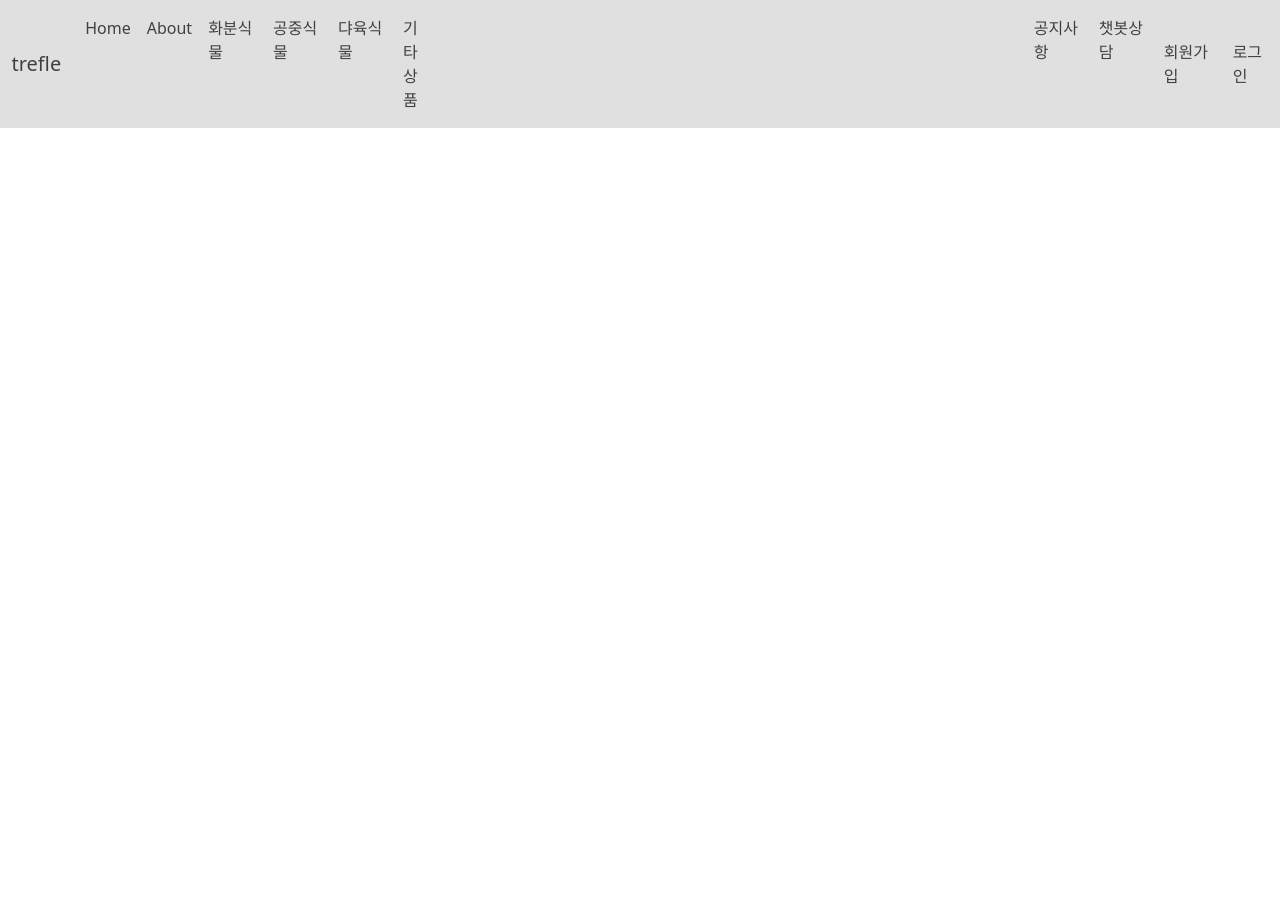
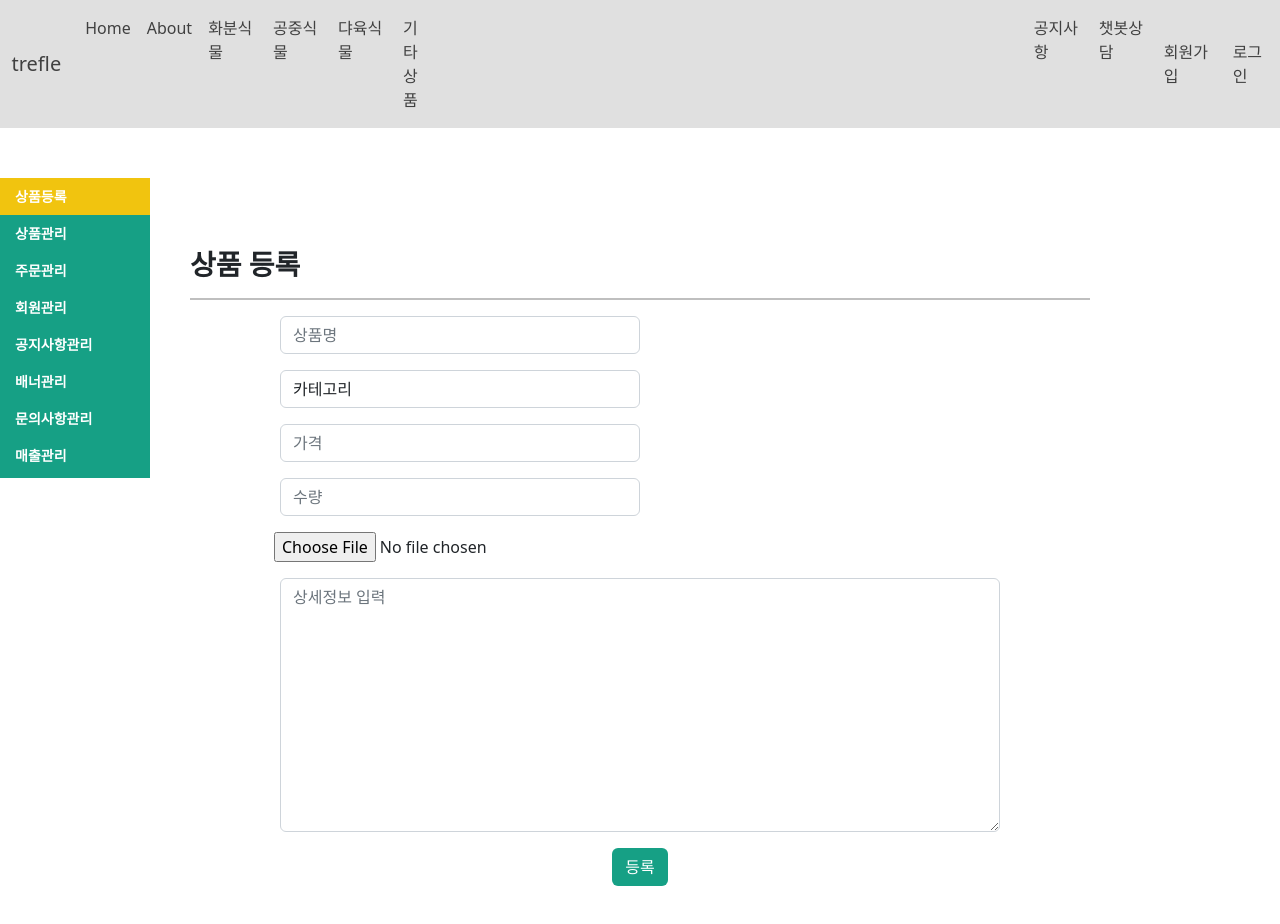
Before and after one commit to hwajin-jo/PlantShop_Front, a Vue app: page /admin/addProduct in a window 1280 px wide. Shown: the top 924 px of the page. Before the commit the page ends 800 px from the top, so only its background shows below. Built offline with nearby package versions, Linux system fonts and the light colour scheme.

Commit message:
상품등록 코드 구현 중

```diff
--- a/src/App.vue
+++ b/src/App.vue
@@ -77,9 +77,9 @@
         </li>
       </div>
     </nav>
-    <div class="container">
+
       <router-view />
-    </div>
+
   </div>
 </template>
 <script>
--- a/src/router/router.js
+++ b/src/router/router.js
@@ -3,9 +3,11 @@ import Router from 'vue-router';
 import HomeView from '../views/HomeView.vue';
 import LoginView from '../views/LoginView.vue';
 import RegisterView from '../views/RegisterView.vue';
-import noticeCustomer from '../views/notice_customer.vue';
+// import noticeCustomer from '../views/notice_customer.vue';
 import sidemenuAdmin from '../views/sidemenu_admin.vue';
 import sidemenuCustomer from '../views/sidemenu_customer.vue';
+import AddProduct from '../views/AddProduct.vue';
+import ChatBot from '../views/ChatBot.vue';
 
 Vue.use(Router);
 export const router = new Router({
@@ -47,10 +49,15 @@ export const router = new Router({
       component: () => import('../views/BoardUser.vue')
     },
     {
-      path: '/notice',
-      name: 'notice-list',
-      component: noticeCustomer
+      path: '/admin/addProduct',
+      name: 'addProduct',
+      component: AddProduct
     },
+    // {
+    //   path: '/notice',
+    //   name: 'notice-list',
+    //   component: noticeCustomer
+    // },
     {
       path: '/sidemenu_admin',
       name: 'sidemenu_admin',
@@ -61,5 +68,10 @@ export const router = new Router({
       name: 'sidemenu_customer',
       component: sidemenuCustomer
     },
+    {
+      path: '/chatbot',
+      name: 'chatbot',
+      component: ChatBot
+    }
   ]
 });
--- /dev/null
+++ b/src/services/ProductDataService.js
@@ -0,0 +1,8 @@
+import http from"../http-common";
+class ProductDataService {
+    create(productData) {
+        return http.post("/product/register", productData);
+    }
+}
+
+export default new ProductDataService();
--- /dev/null
+++ b/src/views/AddProduct.vue
@@ -0,0 +1,121 @@
+<template>
+  <div>
+    <side-menu></side-menu>
+      <div id="product-add">
+            <h3><strong>상품 등록</strong></h3>
+            <hr>
+            <form>
+                <p>
+                    <input type="text" required v-model="product.pname" id="pname" class="form-control w-50" placeholder="상품명">
+                </p>
+                <p class="form-inline form-group">
+                    <select v-model="product.ptype" class="form-control w-50">
+                        <option disabled value="">카테고리</option>
+                        <option>화분식물</option>
+                        <option>공중식물</option>
+                        <option>다육식물</option>
+                        <option>기타상품</option>
+                    </select>
+                </p>
+                <p>
+                      <input type="number" required v-model="product.pprice" id="pprice" class="form-control w-50" placeholder="가격">
+                </p>
+                <p>
+                      <input type="number" id="pstock" v-model="product.pstock" class="form-control w-50" placeholder="수량">
+                </p>
+                <p>
+                    <input type="file" id="pimg1">
+                </p>
+                <p>
+                    <textarea class="form-control" rows="10" v-model="product.pdetail" id="pdetail" placeholder="상세정보 입력"></textarea>
+                </p>
+                <button type="button" class="btn" @click="addProduct">등록</button>
+            </form>
+        </div>
+    </div>
+</template>
+
+<script>
+import sidemenuCustomer from '../views/sidemenu_admin.vue';
+import ProductDataService from '../services/ProductDataService';
+export default {
+name:'AddProduct',
+data() {
+    return {
+        product: {
+            pid: null,
+            pname: "",
+            ptype: "",
+            pprice: "",
+            pstock: "",
+            pimg1 : null,
+            pdetail: "",
+        },
+        submitted: false
+    }
+},
+methods: {
+    addProduct() {
+        var productData = {
+            pname: this.product.pname,
+            ptype: this.product.ptype,
+            pprice: this.product.pprice,
+            pstock: this.product.pstock,
+            pimg1: this.product.pimg1,
+            pdetail: this.product.pdetail,
+
+        };
+        ProductDataService.create(productData)
+        .then(response => {
+            this.product.pid = response.data.pid;
+            this.submitted = true;
+
+            alert("상품이 등록되었습니다.");
+        }).catch(e => console.log(e));
+    }
+},
+components: {
+    'side-menu': sidemenuCustomer
+  },
+}
+</script>
+
+<style scoped>
+#product-add {
+    width: 900px;
+    margin: auto;
+    margin-bottom: 300px;
+    padding-top: 70px;
+}
+
+#product-add hr {   /* 구분선 */
+    background-color: black;
+    border: none;
+    height: 2px;
+}
+
+#product-add form { /* 전체 작성칸 설정 */
+    text-align: center;
+    margin: auto;
+    width: 80%;
+}
+
+#pprice {    /* 가격 입력칸 */
+    width: 45%;
+}
+
+#pstock {    /* 가격 입력칸 */
+    width: 45%;
+}
+
+
+#pimg1 {    /* 파일 추가 input 태그 테두리 삭제 */
+    border: 0;
+    margin-left: -420px;
+}
+
+#product-add button {   /* 등록 버튼 */
+    background-color: rgb(22, 160, 133);
+    color: white;
+}
+</style>
--- /dev/null
+++ b/src/views/ChatBot.vue
@@ -0,0 +1,15 @@
+<template>
+  <div>
+    chatbot page
+  </div>
+</template>
+
+<script>
+export default {
+
+}
+</script>
+
+<style>
+
+</style>
--- a/src/views/sidemenu_admin.vue
+++ b/src/views/sidemenu_admin.vue
@@ -17,7 +17,8 @@
      return{
 
       lists: [
-        {link: '/1', title: "상품관리"},
+        {link : '/admin/addProduct', title: "상품등록"},
+        {link: '/admin/ProductManage', title: "상품관리"},
         {link: '/2', title: "주문관리"},
         {link: '/3', title: "회원관리"},
         {link: '/admin/notice', title: "공지사항관리"},
@@ -36,8 +37,6 @@
     <style scoped>
     #side_list{
         margin-top: 50px;
-        margin-left: -320px;
-
     }
     #side_list ul {
 
@@ -47,7 +46,7 @@
     padding: 0;
     margin: 0;
     position: fixed;
-    height: 260px;
+    height: 300px;
     overflow: auto;
 
 }
```
